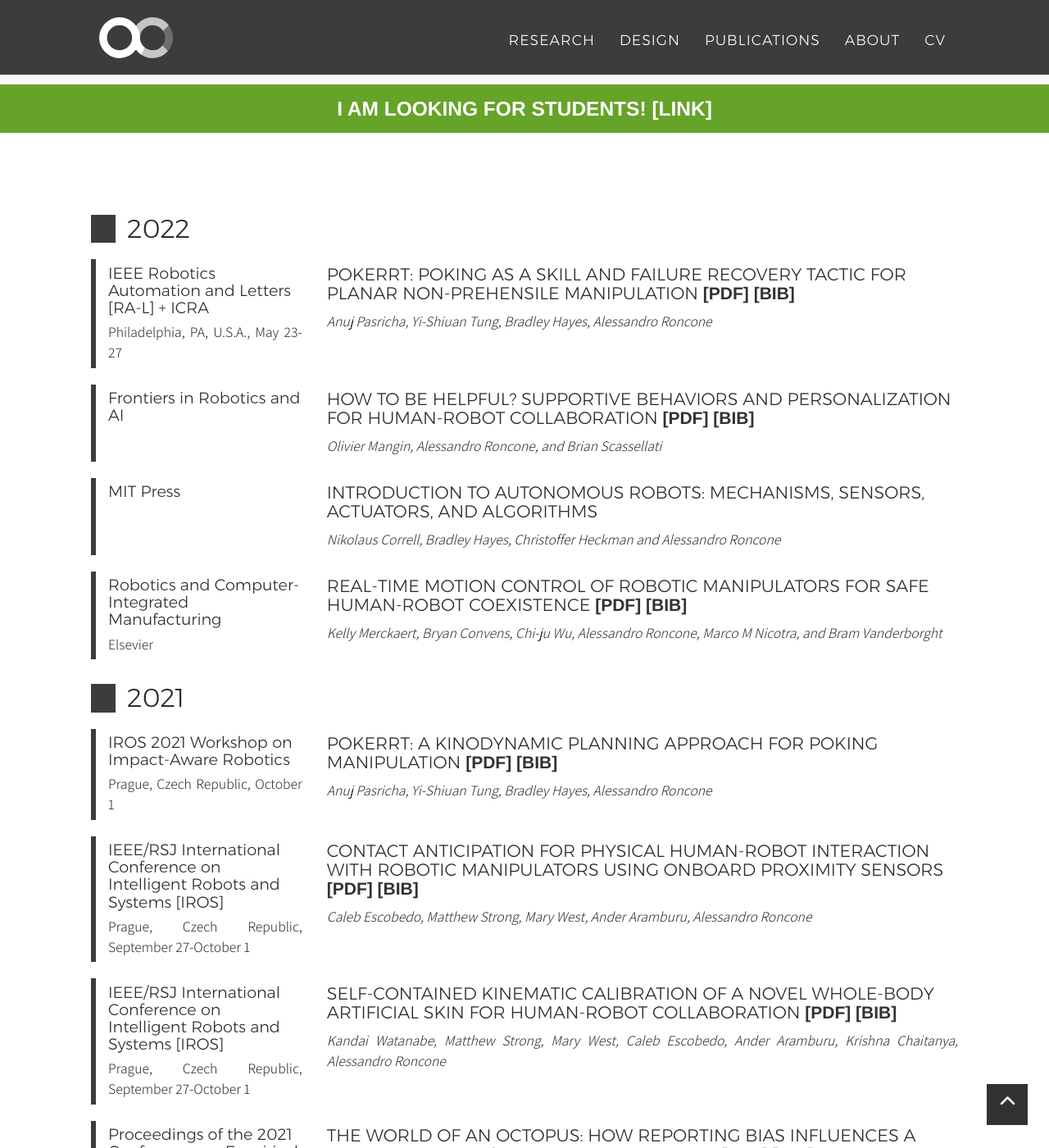
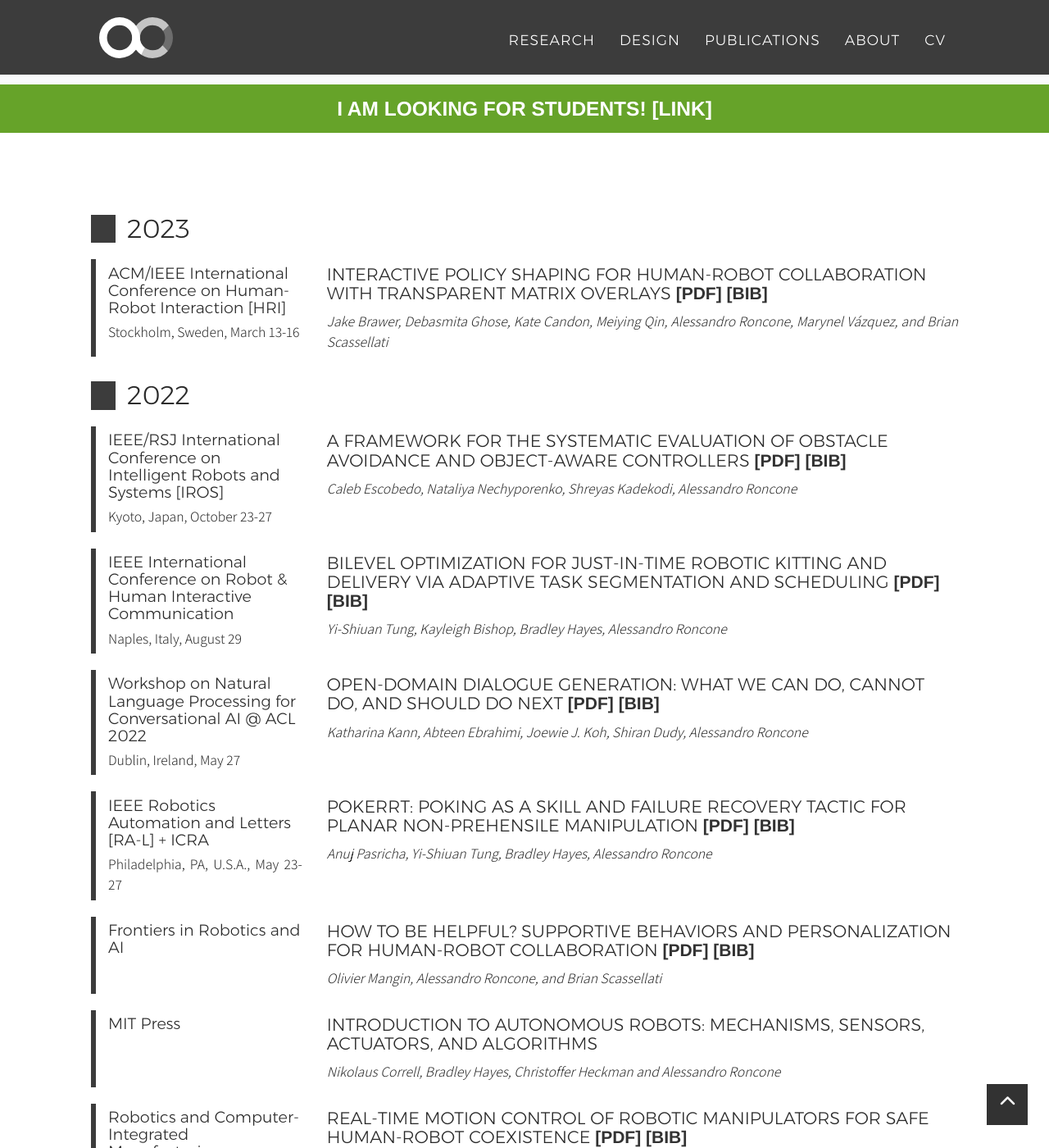
Before and after one commit to alecive/alecive.github.io, a Jekyll site: the page built from publications.html, in a window 1280 px wide and 1400 px high, scrolled down 683 px. Shown: the whole window at 82% size. Built offline with Jekyll 4.4.1, drawn with Linux system fonts in a browser that asks for light colours; nearby versions of some CDN libraries; some web fonts are replaced.

Commit message:
Added Jake's paper

```diff
--- a/_data/cv-publications.yml
+++ b/_data/cv-publications.yml
@@ -1,3 +1,30 @@
+ - title: "Interactive Policy Shaping for Human-Robot Collaboration with Transparent Matrix Overlays"
+   authors: Jake Brawer, Debasmita Ghose, Kate Candon, Meiying Qin, Alessandro Roncone, Marynel Vázquez, and Brian Scassellati
+   year: 2023
+   venue: ACM/IEEE International Conference on Human-Robot Interaction [HRI]
+   where: Stockholm, Sweden, March 13-16
+   pdf: "2023_Brawer_HRI_Chefbot"
+ - title: "A Framework for the Systematic Evaluation of Obstacle Avoidance and Object-Aware Controllers"
+   authors: Caleb Escobedo, Nataliya Nechyporenko, Shreyas Kadekodi, Alessandro Roncone
+   year: 2022
+   venue: IEEE/RSJ International Conference on Intelligent Robots and Systems [IROS]
+   where: Kyoto, Japan, October 23-27
+   pdf: "2022_Escobedo_IROS_object_aware_controllers"
+   host: https://hiro-group.ronc.one
+ - title: "Bilevel Optimization for Just-in-Time Robotic Kitting and Delivery via Adaptive Task Segmentation and Scheduling"
+   authors: Yi-Shiuan Tung, Kayleigh Bishop, Bradley Hayes, Alessandro Roncone
+   year: 2022
+   venue: "IEEE International Conference on Robot & Human Interactive Communication"
+   where: Naples, Italy, August 29
+   pdf: "2022_Tung_ROMAN_kitting"
+   host: https://hiro-group.ronc.one
+ - title: "Open-Domain Dialogue Generation: What We Can Do, Cannot Do, And Should Do Next"
+   authors: Katharina Kann, Abteen Ebrahimi, Joewie J. Koh, Shiran Dudy, Alessandro Roncone
+   year: 2022
+   venue: "Workshop on Natural Language Processing for Conversational AI @ ACL 2022"
+   where: Dublin, Ireland, May 27
+   pdf: "2022_Kann_NLP4ConvAI_dialogue_generation"
+   host: https://hiro-group.ronc.one
  - title: "PokeRRT: Poking as a Skill and Failure Recovery Tactic for Planar Non-Prehensile Manipulation"
    authors: Anuj Pasricha, Yi-Shiuan Tung, Bradley Hayes, Alessandro Roncone
    year: 2022
--- /dev/null
+++ b/papers/2023_Brawer_HRI_Chefbot.bib
@@ -0,0 +1,8 @@
+@inproceedings{Bishop2021HRI,
+    author      = {Brawer, Jake and Ghose, Debasmita and Candon, Kate and Qin, Meiying and Roncone, Alessandro and Vázquez, Marynel and Scassellati, Brian},
+    title       = {Interactive Policy Shaping for Human-Robot Collaboration with Transparent Matrix Overlays},
+    booktitle   = {ACM/IEEE International Conference on Human-Robot Interaction [HRI]},
+    year        = {2023},
+    organization= {ACM/IEEE},
+    month       = {Mar}
+}
--- a/publications.html
+++ b/publications.html
@@ -3,6 +3,7 @@ permalink: publications.html
 type: publications
 description: "List of publications"
 years:
+ - 2023
  - 2022
  - 2021
  - 2020
```
Also changed, not shown: _posts/cv/2022-02-14-CV-AlessandroRoncone.md (+1 -0 lines), 1 other file.
